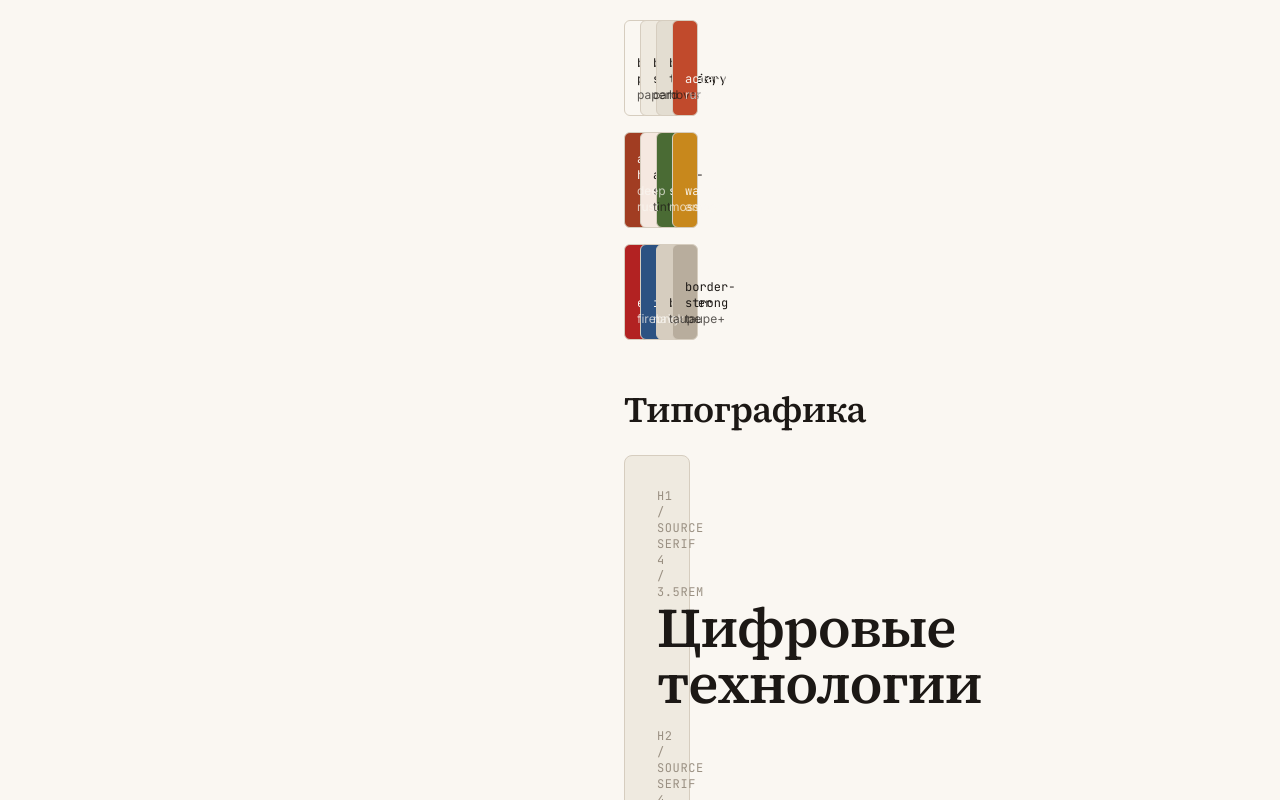
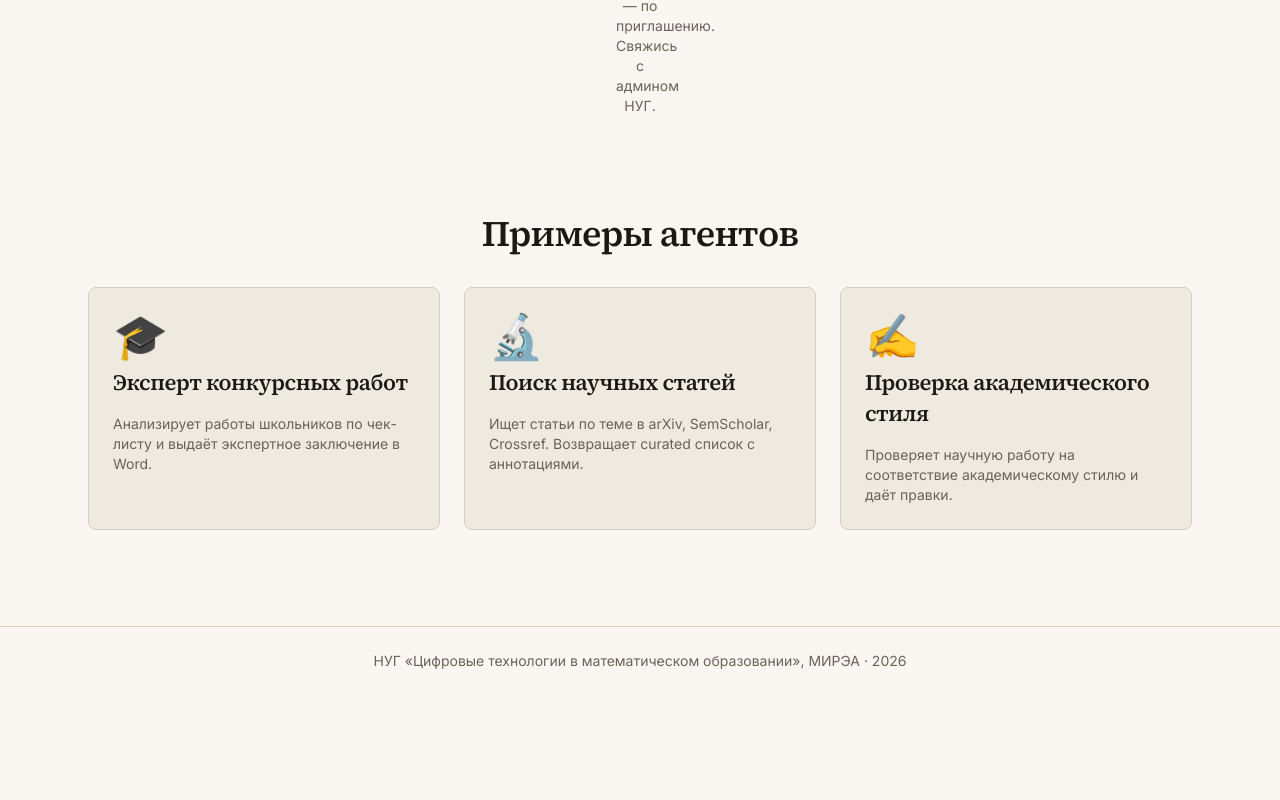
Before and after one commit to svpeditor/mirea-agent-portal, a Next.js app in the folder apps/portal-frontend/: page / in a window 1280 px wide. Shown: the part 1040-1840 px from the top of the page. After the commit the page ends 1735 px from the top, so only its background shows below. Built offline with nearby package versions, Linux system fonts and the light colour scheme.

Commit message:
feat(1.3): landing page с hero + 3 примера агентов

```diff
--- /dev/null
+++ b/apps/portal-frontend/app/(public)/page.tsx
@@ -0,0 +1,73 @@
+import Link from 'next/link';
+import type { Route } from 'next';
+import { Button } from '@/components/ui/button';
+import { Card, CardContent, CardDescription, CardHeader, CardTitle } from '@/components/ui/card';
+
+const EXAMPLE_AGENTS = [
+  {
+    icon: '🎓',
+    name: 'Эксперт конкурсных работ',
+    description: 'Анализирует работы школьников по чек-листу и выдаёт экспертное заключение в Word.',
+  },
+  {
+    icon: '🔬',
+    name: 'Поиск научных статей',
+    description: 'Ищет статьи по теме в arXiv, SemScholar, Crossref. Возвращает curated список с аннотациями.',
+  },
+  {
+    icon: '✍️',
+    name: 'Проверка академического стиля',
+    description: 'Проверяет научную работу на соответствие академическому стилю и даёт правки.',
+  },
+];
+
+export default function LandingPage() {
+  return (
+    <div className="min-h-screen">
+      {/* Hero */}
+      <section className="mx-auto max-w-4xl px-6 py-24 text-center">
+        <h1 className="font-serif text-5xl tracking-tight md:text-6xl">
+          Портал НУГ
+        </h1>
+        <p className="mx-auto mt-6 max-w-2xl text-lg text-[color:var(--color-text-secondary)]">
+          AI-агенты для исследовательских задач научно-учебной группы
+          «Цифровые технологии в математическом образовании». Запускай агентов
+          без кода, без CLI, с результатом в один клик.
+        </p>
+        <div className="mt-10">
+          <Button asChild size="lg">
+            <Link href={'/login' as Route} className="no-underline">
+              Войти
+            </Link>
+          </Button>
+          <p className="mt-4 text-sm text-[color:var(--color-text-secondary)]">
+            Доступ — по приглашению. Свяжись с админом НУГ.
+          </p>
+        </div>
+      </section>
+
+      {/* Examples */}
+      <section className="mx-auto max-w-6xl px-6 pb-24">
+        <h2 className="mb-8 text-center font-serif text-3xl">Примеры агентов</h2>
+        <div className="grid gap-6 md:grid-cols-3">
+          {EXAMPLE_AGENTS.map((agent) => (
+            <Card key={agent.name}>
+              <CardHeader>
+                <div className="text-4xl">{agent.icon}</div>
+                <CardTitle className="text-xl">{agent.name}</CardTitle>
+              </CardHeader>
+              <CardContent>
+                <CardDescription>{agent.description}</CardDescription>
+              </CardContent>
+            </Card>
+          ))}
+        </div>
+      </section>
+
+      {/* Footer */}
+      <footer className="border-t border-[color:var(--color-border)] py-6 text-center text-sm text-[color:var(--color-text-secondary)]">
+        НУГ «Цифровые технологии в математическом образовании», МИРЭА · 2026
+      </footer>
+    </div>
+  );
+}
--- a/apps/portal-frontend/app/page.tsx
+++ /dev/null
@@ -1,127 +0,0 @@
-import { Button } from '@/components/ui/button';
-import { Card, CardContent, CardDescription, CardHeader, CardTitle } from '@/components/ui/card';
-import { Input } from '@/components/ui/input';
-import { Label } from '@/components/ui/label';
-import { Badge } from '@/components/ui/badge';
-
-export default function StyleGuidePage() {
-  return (
-    <main className="mx-auto max-w-4xl space-y-12 p-8 py-12">
-      <header className="space-y-4">
-        <p className="font-mono text-xs uppercase tracking-wider text-[color:var(--color-text-tertiary)]">
-          Wave 0.5 — design system
-        </p>
-        <h1 className="text-5xl">Портал НУГ</h1>
-        <p className="max-w-2xl text-lg leading-relaxed text-[color:var(--color-text-secondary)]">
-          AI-агенты для исследовательских задач НУГ &laquo;Цифровые технологии в математическом
-          образовании&raquo;. Этот гайд показывает финализованную дизайн-систему, на которой строится
-          весь интерфейс портала.
-        </p>
-      </header>
-
-      <section className="space-y-6">
-        <h2 className="text-3xl">Палитра</h2>
-        <div className="grid grid-cols-2 gap-4 sm:grid-cols-3 lg:grid-cols-4">
-          {[
-            { name: 'bg-primary', cls: 'bg-[color:var(--color-bg-primary)]', text: 'paper' },
-            { name: 'bg-secondary', cls: 'bg-[color:var(--color-bg-secondary)]', text: 'card' },
-            { name: 'bg-tertiary', cls: 'bg-[color:var(--color-bg-tertiary)]', text: 'hover' },
-            { name: 'accent', cls: 'bg-[color:var(--color-accent)]', text: 'rust', light: true },
-            { name: 'accent-hover', cls: 'bg-[color:var(--color-accent-hover)]', text: 'deep rust', light: true },
-            { name: 'accent-soft', cls: 'bg-[color:var(--color-accent-soft)]', text: 'tint' },
-            { name: 'success', cls: 'bg-[color:var(--color-success)]', text: 'moss', light: true },
-            { name: 'warning', cls: 'bg-[color:var(--color-warning)]', text: 'amber', light: true },
-            { name: 'error', cls: 'bg-[color:var(--color-error)]', text: 'firebrick', light: true },
-            { name: 'info', cls: 'bg-[color:var(--color-info)]', text: 'navy', light: true },
-            { name: 'border', cls: 'bg-[color:var(--color-border)]', text: 'taupe' },
-            { name: 'border-strong', cls: 'bg-[color:var(--color-border-strong)]', text: 'taupe+' },
-          ].map((c) => (
-            <div
-              key={c.name}
-              className={`flex h-24 flex-col justify-end rounded-md border border-[color:var(--color-border)] p-3 ${c.cls}`}
-            >
-              <div className={c.light ? 'text-[color:var(--color-bg-primary)]' : 'text-[color:var(--color-text-primary)]'}>
-                <div className="font-mono text-xs">{c.name}</div>
-                <div className="text-xs opacity-70">{c.text}</div>
-              </div>
-            </div>
-          ))}
-        </div>
-      </section>
-
-      <section className="space-y-6">
-        <h2 className="text-3xl">Типографика</h2>
-        <div className="space-y-4 rounded-lg border border-[color:var(--color-border)] bg-[color:var(--color-bg-secondary)] p-8">
-          <div>
-            <div className="font-mono text-xs uppercase tracking-wider text-[color:var(--color-text-tertiary)]">
-              h1 / Source Serif 4 / 3.5rem
-            </div>
-            <h1 className="text-5xl">Цифровые технологии</h1>
-          </div>
-          <div>
-            <div className="font-mono text-xs uppercase tracking-wider text-[color:var(--color-text-tertiary)]">
-              h2 / Source Serif 4 / 2.25rem
-            </div>
-            <h2 className="text-3xl">Заголовок раздела</h2>
-          </div>
-          <div>
-            <div className="font-mono text-xs uppercase tracking-wider text-[color:var(--color-text-tertiary)]">
-              body / Inter / 1rem
-            </div>
-            <p className="text-base leading-relaxed">
-              Тёплая editorial-вёрстка с засечной типографикой для заголовков и санс-серифом Inter
-              для интерфейсного текста. Кириллица идёт первым классом — оба шрифта подгружаются
-              через next/font c subset cyrillic. Лигатуры не подключены, но шрифт всё равно
-              ощущается живым за счёт правильного межбуквенного.
-            </p>
-          </div>
-          <div>
-            <div className="font-mono text-xs uppercase tracking-wider text-[color:var(--color-text-tertiary)]">
-              mono / JetBrains Mono / 0.875rem
-            </div>
-            <code className="font-mono text-sm">npm run dev → http://localhost:3000</code>
-          </div>
-        </div>
-      </section>
-
-      <section className="space-y-6">
-        <h2 className="text-3xl">Компоненты</h2>
-        <Card>
-          <CardHeader>
-            <CardTitle>Карточка с формой</CardTitle>
-            <CardDescription>
-              Тонкий border + warm secondary background. Focus ring брендовый rust.
-            </CardDescription>
-          </CardHeader>
-          <CardContent>
-            <div className="space-y-6">
-              <div className="space-y-2">
-                <Label htmlFor="email">Корпоративный email</Label>
-                <Input id="email" type="email" placeholder="ivanov@mirea.ru" />
-              </div>
-              <div className="flex flex-wrap gap-3">
-                <Button>Запустить агента</Button>
-                <Button variant="outline">Открыть каталог</Button>
-                <Button variant="ghost">Отменить</Button>
-                <Button variant="destructive">Удалить</Button>
-                <Button variant="link">Подробнее</Button>
-              </div>
-              <div className="flex flex-wrap gap-2">
-                <Badge>queued</Badge>
-                <Badge>running</Badge>
-                <Badge>succeeded</Badge>
-                <Badge>failed</Badge>
-              </div>
-            </div>
-          </CardContent>
-        </Card>
-      </section>
-
-      <footer className="border-t border-[color:var(--color-border)] pt-6">
-        <p className="font-mono text-xs text-[color:var(--color-text-tertiary)]">
-          Wave 0.5 закрыт. Wave 1 (T7-T10) добавит layouts, landing, login, register.
-        </p>
-      </footer>
-    </main>
-  );
-}
```
